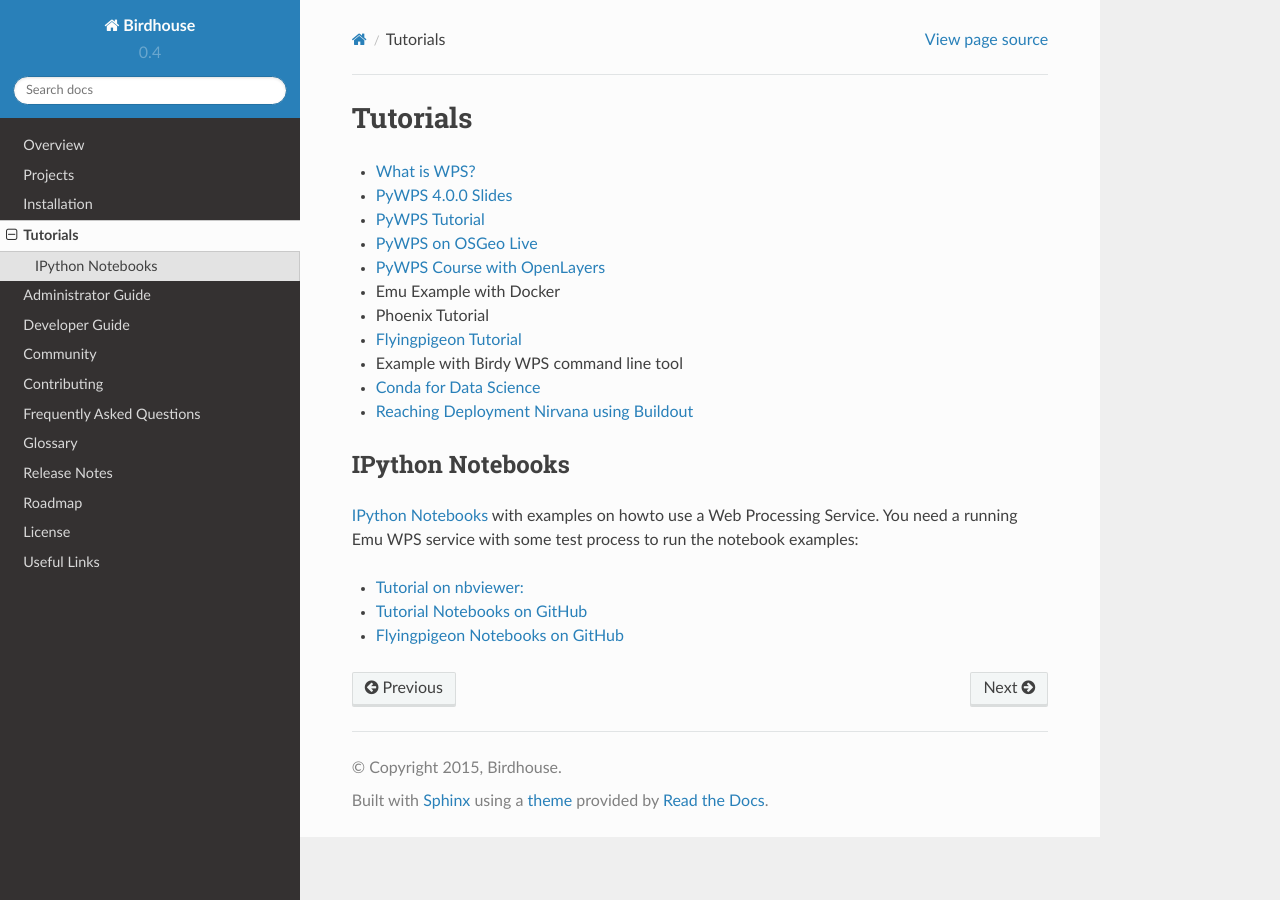
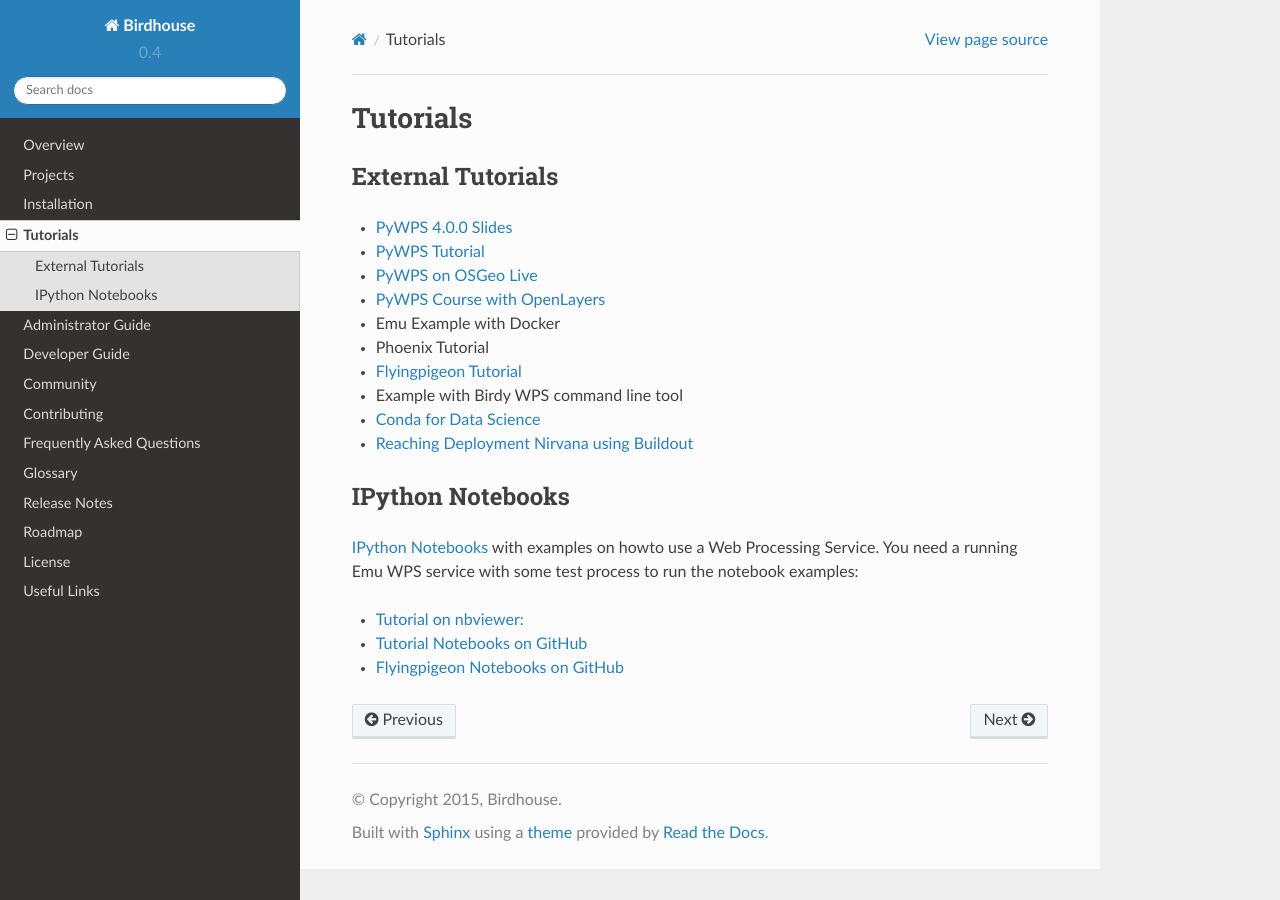
Before and after one commit to bird-house/birdhouse-docs, a Sphinx documentation site: the page built from docs/source/tutorial/index.rst, in a window 1280 px wide. Built offline with Sphinx 7.4.7 and the Read the Docs theme 2.0.0, drawn with Linux system fonts in a browser that asks for light colours.

Commit message:
cleaned up tutorial

```diff
--- a/docs/source/index.rst
+++ b/docs/source/index.rst
@@ -24,7 +24,7 @@
    overview
    projects
    installation
-   tutorial
+   tutorial/index
    admin_guide
    dev_guide
    community
--- a/docs/source/tutorial.rst
+++ b/docs/source/tutorial/index.rst
@@ -1,7 +1,12 @@
 Tutorials
 =========
 
-* :ref:`wps_tutorial`
+.. toctree::
+   :maxdepth: 1
+
+External Tutorials
+------------------
+
 * `PyWPS 4.0.0 Slides <http://www.slideshare.net/jachym/pywps400>`_
 * `PyWPS Tutorial <http://pywps.org/docs/>`_
 * `PyWPS on OSGeo Live <http://live.osgeo.org/en/overview/pywps_overview.html>`_
```
